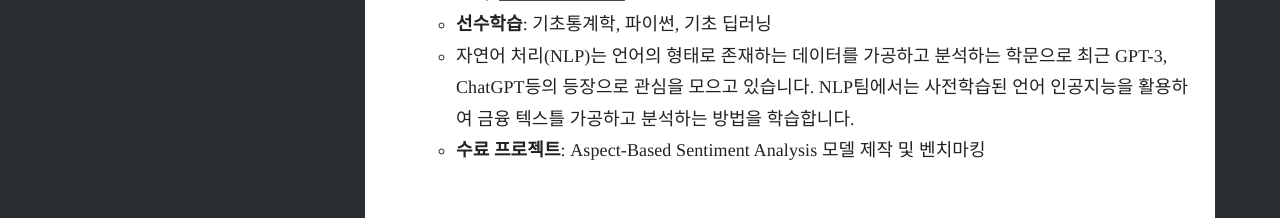
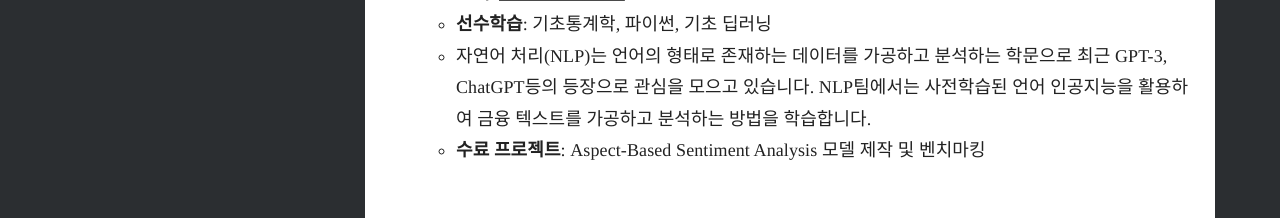
Before and after one commit to Find-A-AI/find-a-ai.github.io, a Jekyll site: the page built from _docs/1.활동 소개/신입 학회원.md, in a window 1280 px wide. Shown: the part 1086-1304 px from the top of the page. Built offline with Jekyll 4.4.1, drawn with Linux system fonts in a browser that asks for light colours; some web fonts are replaced.

Commit message:
Update 신입 학회원.md

```diff
--- a/_docs/1.활동 소개/신입 학회원.md
+++ b/_docs/1.활동 소개/신입 학회원.md
@@ -27,5 +27,5 @@ FIND-A의 신입 학회원은 1학기 동안 매주 토요일 1시부터 5시(4
 3. **Financial NLP(Natural Language Processing)**
   - **교재**: [구글 버트의 정석](http://www.yes24.com/Product/Goods/104491152)
   - **선수학습**: 기초통계학, 파이썬, 기초 딥러닝
-  - 자연어 처리(NLP)는 언어의 형태로 존재하는 데이터를 가공하고 분석하는 학문으로 최근 GPT-3, ChatGPT등의 등장으로 관심을 모으고 있습니다. NLP팀에서는 사전학습된 언어 인공지능을 활용하여 금융 텍스틀 가공하고 분석하는 방법을 학습합니다.
+  - 자연어 처리(NLP)는 언어의 형태로 존재하는 데이터를 가공하고 분석하는 학문으로 최근 GPT-3, ChatGPT등의 등장으로 관심을 모으고 있습니다. NLP팀에서는 사전학습된 언어 인공지능을 활용하여 금융 텍스트를 가공하고 분석하는 방법을 학습합니다.
   - **수료 프로젝트**: Aspect-Based Sentiment Analysis 모델 제작 및 벤치마킹
```
